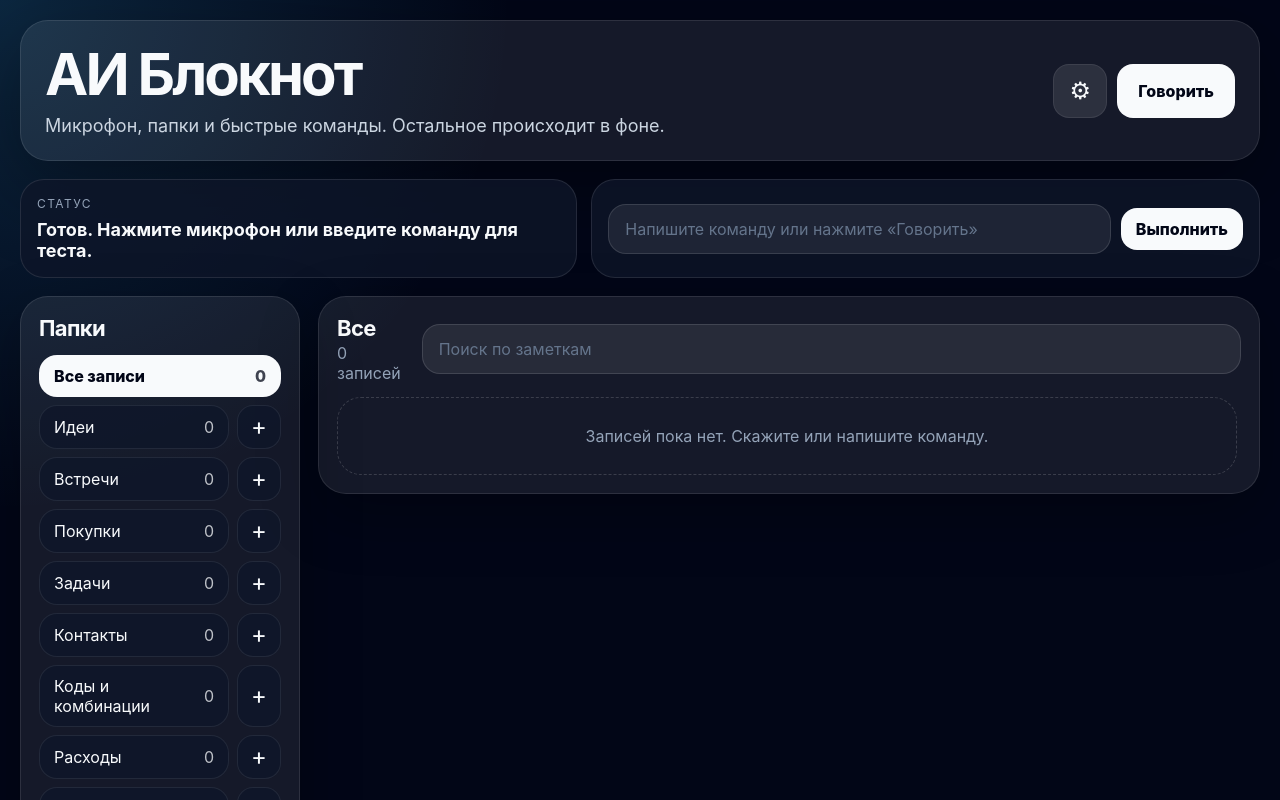
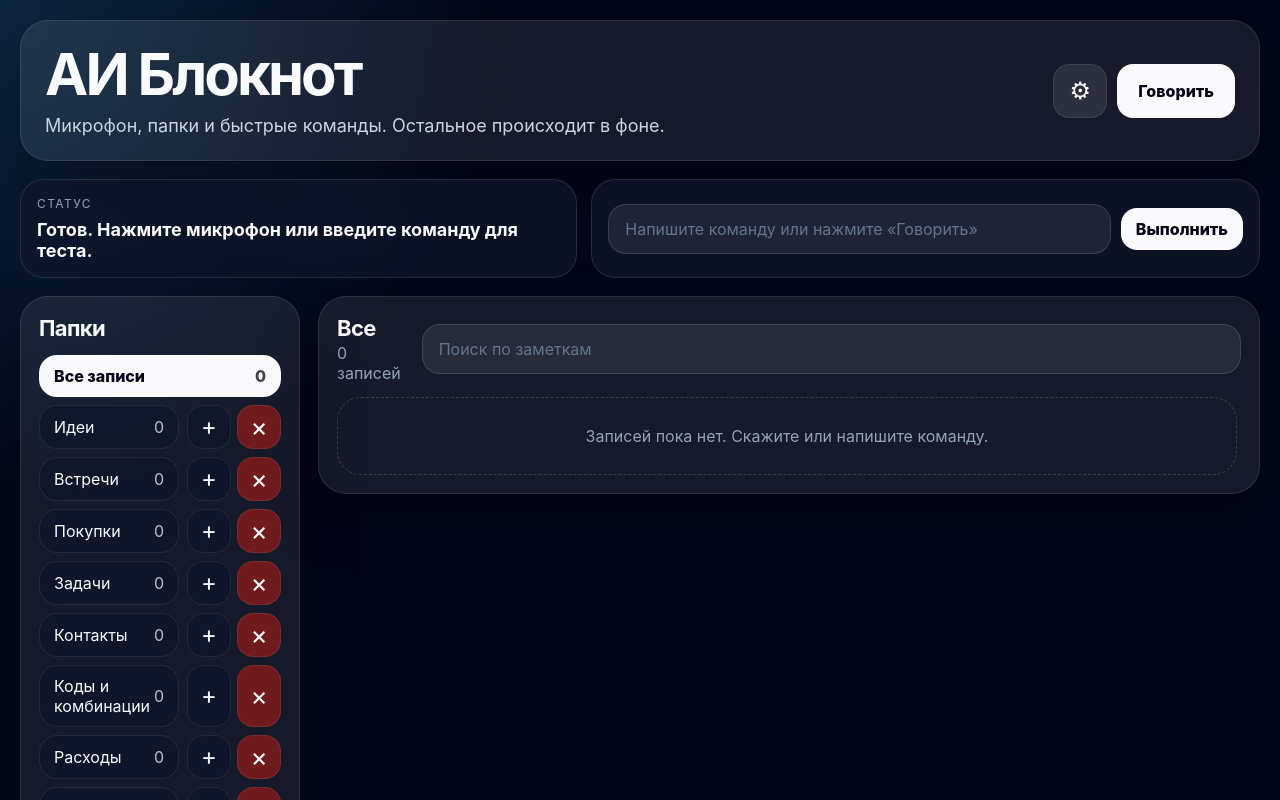
Before and after one commit to byrakov12345-hue/voice-notebook-vercel, a React (Vite) app: page / in a window 1280 px wide. Shown: the top 800 px of the page. Built offline with nearby package versions, Linux system fonts and the light colour scheme.

Commit message:
Add per-folder delete button in sidebar

```diff
--- a/src/App.jsx
+++ b/src/App.jsx
@@ -1289,6 +1289,7 @@ export default function App() {
                     {folder.name}
                     <span>{count}</span>
                   </button>
+                  <div className="folder-controls">
                     <button
                       className="folder-expand"
                       onClick={() => toggleFolderExpand(folder.name)}
@@ -1296,6 +1297,14 @@ export default function App() {
                     >
                       {expanded ? '−' : '+'}
                     </button>
+                    <button
+                      className="folder-delete"
+                      onClick={() => deleteFolderNow(folder.name)}
+                      aria-label={`Удалить папку ${folder.name}`}
+                    >
+                      ×
+                    </button>
+                  </div>
                 </div>
                 {expanded ? (
                   <div className="folder-notes">
--- a/src/styles.css
+++ b/src/styles.css
@@ -52,10 +52,12 @@ button.big { min-height: 54px; padding: 14px 20px; font-weight: 800; }
 .folder.active { background: #f8fafc; color: #020617; font-weight: 800; }
 .folder span { opacity: .75; }
 .folder-block { margin-bottom: 8px; }
-.folder-row { display: grid; grid-template-columns: minmax(0,1fr) 44px; gap: 8px; align-items: stretch; }
+.folder-row { display: grid; grid-template-columns: minmax(0,1fr) 94px; gap: 8px; align-items: stretch; }
 .folder-row.active .folder-expand { background: #f8fafc; color: #020617; }
 .folder-trigger { margin-bottom: 0; }
+.folder-controls { display: grid; grid-template-columns: 44px 44px; gap: 6px; }
 .folder-expand { border-radius: 16px; background: rgba(15,23,42,0.78); font-size: 24px; line-height: 1; padding: 0; min-height: 44px; }
+.folder-delete { border-radius: 16px; background: rgba(127,29,29,0.85); color: #fff; font-size: 26px; line-height: 1; padding: 0; min-height: 44px; }
 .folder-notes { margin: 8px 0 0 10px; padding-left: 10px; border-left: 1px solid rgba(255,255,255,0.12); display: grid; gap: 6px; }
 .folder-note-item { width: 100%; text-align: left; display: flex; justify-content: space-between; gap: 10px; align-items: center; border-radius: 14px; background: rgba(15,23,42,0.58); padding: 10px 12px; }
 .folder-note-item.active { background: rgba(248,250,252,0.18); border: 1px solid rgba(248,250,252,0.25); }
```
Lines whose indentation alone changed are shown as unchanged.
